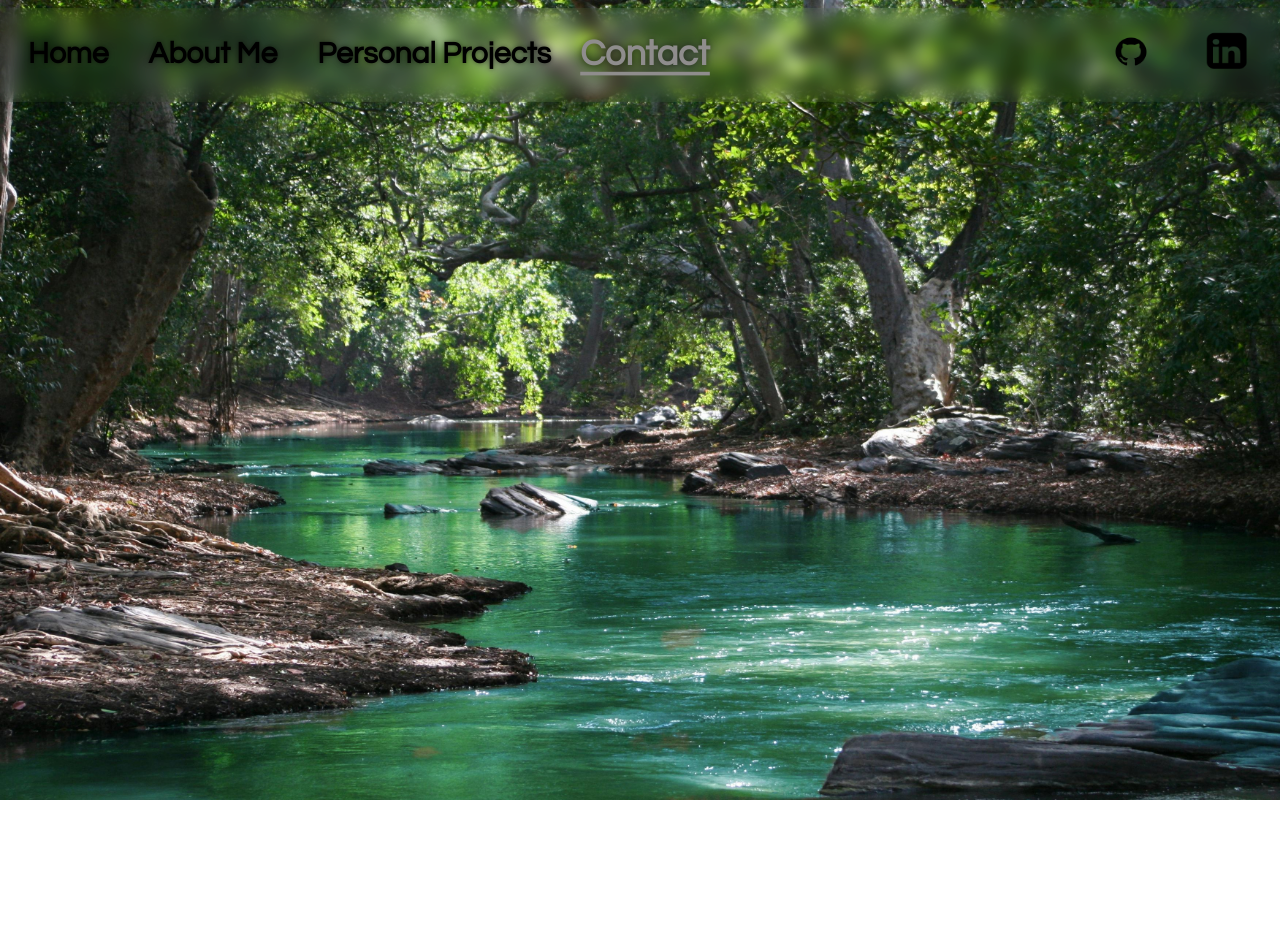
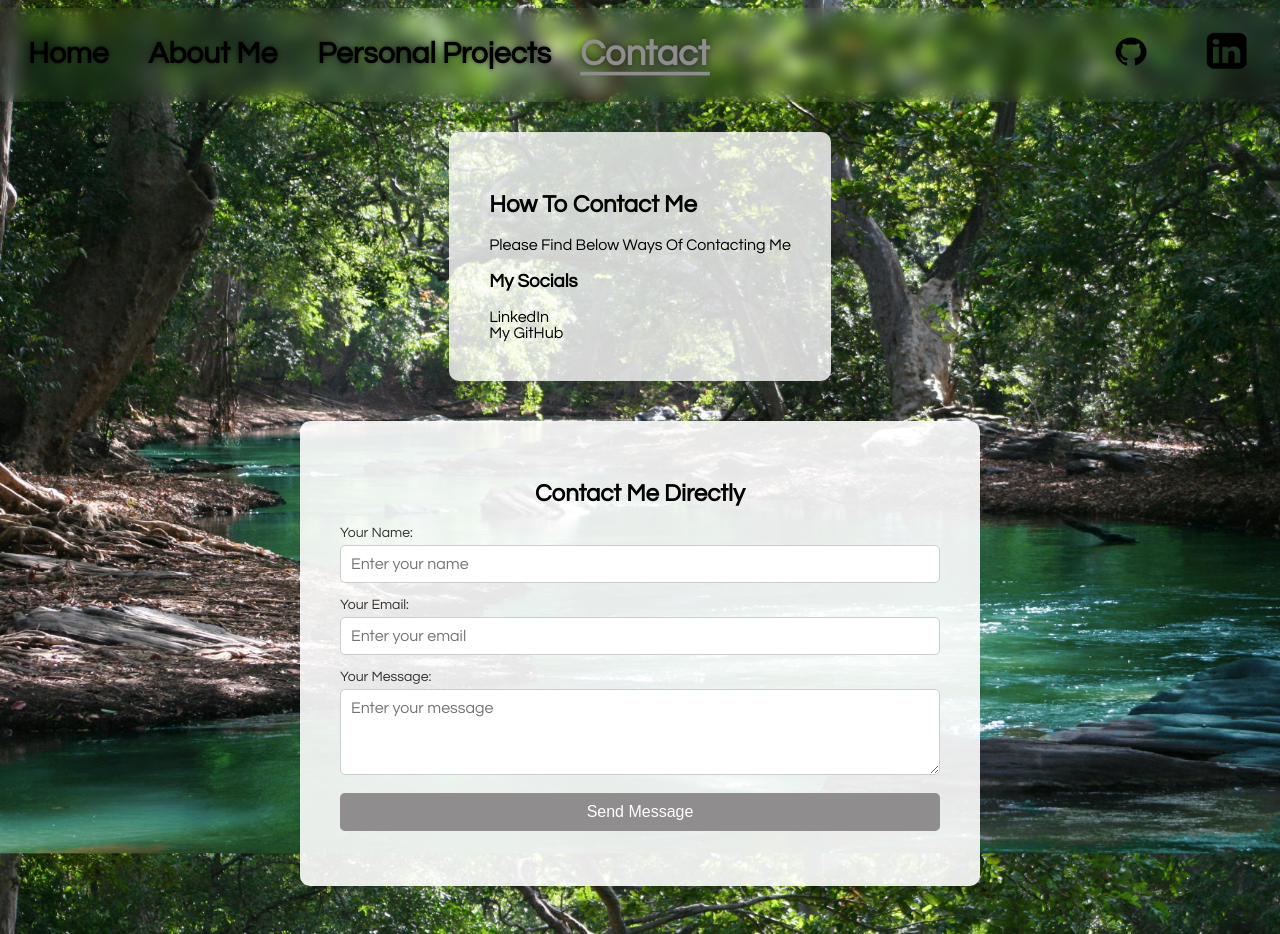
Before and after one commit to CJWatson14/Personal-Online-Portfolio, a plain HTML site: page Contact_Page.html in a window 1280 px wide. Before the commit the page ends 800 px from the top, so only its background shows below. Drawn offline with Linux system fonts and the light colour scheme.

Commit message:
Contact Paged Updated I have added my social links to my contact page and also added a form for people to contact me directly

```diff
--- a/Contact_Page.html
+++ b/Contact_Page.html
@@ -29,9 +29,64 @@
         </div>
     </nav>
 
+    <article class="article-contact">
+      <div class="content-container-contact">
+        <div class="article-text-contact">
+          <h1>How To Contact Me</h1>
+           <p>Please Find Below Ways Of Contacting Me</p>
 
+           <h3>My Socials</h3>
+            <a class="social-link-contact" href="https://www.linkedin.com/in/connor-watson-876914320/" target="_blank" title="My Linkedin">LinkedIn</a>
+            <br>
+            <a class="social-link-contact" href="https://github.com/CJWatson14" target="_blank" title="My GitHub">My GitHub</a>
+        </div>
+      </div>
+    </article>
 
+    <!-- Contact Form Section -->
+    <section class="contact-form-section">
+      <h2>Contact Me Directly</h2>
+      <form id="contact-form" onsubmit="sendEmail(event)">
+          <div class="form-group">
+              <label for="name">Your Name:</label>
+              <input type="text" id="name" name="name" required placeholder="Enter your name">
+          </div>
 
-    <script src="script.js"></script>
+          <div class="form-group">
+              <label for="email">Your Email:</label>
+              <input type="email" id="email" name="email" required placeholder="Enter your email">
+          </div>
+
+          <div class="form-group">
+              <label for="message">Your Message:</label>
+              <textarea id="message" name="message" rows="4" required placeholder="Enter your message"></textarea>
+          </div>
+
+          <div class="form-group">
+              <button type="submit">Send Message</button>
+          </div>
+      </form>
+  </section>
+
+    <script type="text/javascript" src="https://cdn.emailjs.com/dist/email.min.js"></script>
+    <script>
+        // Initialize EmailJS with your User ID
+        emailjs.init("qjysVXvR36YoH9JZ0");
+
+        // Function to send email
+        function sendEmail(event) {
+            event.preventDefault();  // Prevents the default form submission behavior
+
+            const form = document.getElementById("contact-form");
+
+            // Send the form data to EmailJS
+            emailjs.sendForm("service_fs8ih1w", "template_ziqe6wz", form)
+                .then(function(response) {
+                    alert("Message sent successfully!");
+                }, function(error) {
+                    alert("Failed to send message. Please try again.");
+                });
+        }
+    </script>
   </body>
 </html>
--- a/script.js
+++ b/script.js
@@ -9,3 +9,36 @@ const navLinks = document.querySelector('.nav-links');
 menuToggle.addEventListener('click', () => {
     navLinks.classList.toggle('active');
 });
+
+
+// Initialize EmailJS
+emailjs.init('YOqjysVXvR36YoH9JZ0');  // Replace with your EmailJS User ID
+
+// Form submission event listener
+document.getElementById('contact-form').addEventListener('submit', function(event) {
+    event.preventDefault(); // Prevent the default form submission
+
+    // Get form data
+    const formData = new FormData(this);
+    const name = formData.get('name');
+    const email = formData.get('email');
+    const message = formData.get('message');
+
+    // Send email using EmailJS
+    emailjs.send('service_fs8ih1w', 'template_ziqe6wz', {
+        name: name,
+        email: email,
+        message: message
+    })
+    .then(function(response) {
+        console.log('Success:', response);
+        alert('Your message has been sent successfully!');
+        // Clear form
+        document.getElementById('contact-form').reset();
+    }, function(error) {
+        console.error('Error:', error);
+        alert('Something went wrong, please try again.');
+    });
+});
+
+form.reset();
--- a/style.css
+++ b/style.css
@@ -276,3 +276,116 @@ a {
 .aside-pp {
     margin-right: 20px;
 }
+
+/*--------------------------------------------------------------------*/
+
+/* Contact Page Style*/
+
+.content-container-contact {
+    display: flex;
+    align-items: center;
+    justify-content: center;
+    width: 100%;
+    padding: 20px;
+    height: auto;
+}
+
+.article-contact {
+    display: flex;
+    flex-direction: column;
+    justify-content: flex-start;
+    text-decoration: none;
+    border-radius: 10px;
+    max-width: 800px;
+    width: fit-content;
+    padding: 20px;
+    box-sizing: border-box;
+    transition: 0.3s ease-out;
+}
+
+.article-text-contact {
+    max-width: 600px;
+}
+
+/* Social links hover effect */
+.social-link-contact:hover {
+    color: #8f8d8d;
+    transform: scale(1.2);
+    border-bottom: 3px solid;
+}
+
+/* Styling the Contact Form Section */
+.contact-form-section {
+    padding: 40px;
+    background-color: rgba(255, 255, 255, 0.9);
+    border-radius: 10px;
+    box-shadow: 0 4px 6px rgba(0, 0, 0, 0.1);
+    width: 100%;
+    max-width: 600px;
+    margin: 40px auto;
+    animation: fadeIn 2s forwards;
+
+}
+
+.contact-form-section h2 {
+    text-align: center;
+    margin-bottom: 20px;
+    font-size: 24px;
+    font-family: "Century Gothic", CenturyGothic, Geneva, AppleGothic, sans-serif;
+}
+
+.form-group {
+    margin-bottom: 15px;
+    font-family: "Century Gothic", CenturyGothic, Geneva, AppleGothic, sans-serif;
+}
+
+label {
+    font-size: 14px;
+    display: block;
+    margin-bottom: 5px;
+    color: #333;
+}
+
+input[type="text"],
+input[type="email"],
+textarea {
+    width: 100%;
+    padding: 10px;
+    border: 1px solid #ccc;
+    border-radius: 5px;
+    font-size: 16px;
+    box-sizing: border-box;
+    font-family: "Century Gothic", CenturyGothic, Geneva, AppleGothic, sans-serif;
+}
+
+textarea {
+    resize: vertical;
+}
+
+button {
+    background-color: #8f8d8d; /* Matching button color */
+    color: white;
+    border: none;
+    padding: 10px 20px;
+    border-radius: 5px;
+    cursor: pointer;
+    font-size: 16px;
+    width: 100%;
+    transition: background-color 0.3s ease;
+}
+
+button:hover {
+    background-color: #7a7a7a; /* Slightly darker when hovering */
+}
+
+/* Responsive Design for Smaller Screens */
+@media (max-width: 768px) {
+    .contact-form-section {
+        padding: 20px;
+        margin-top: 60px;
+    }
+
+    .contact-form-section h2 {
+        font-size: 20px;
+    }
+}
```
Also changed, not shown: Personal_Projects.html (+4 -4 lines).
